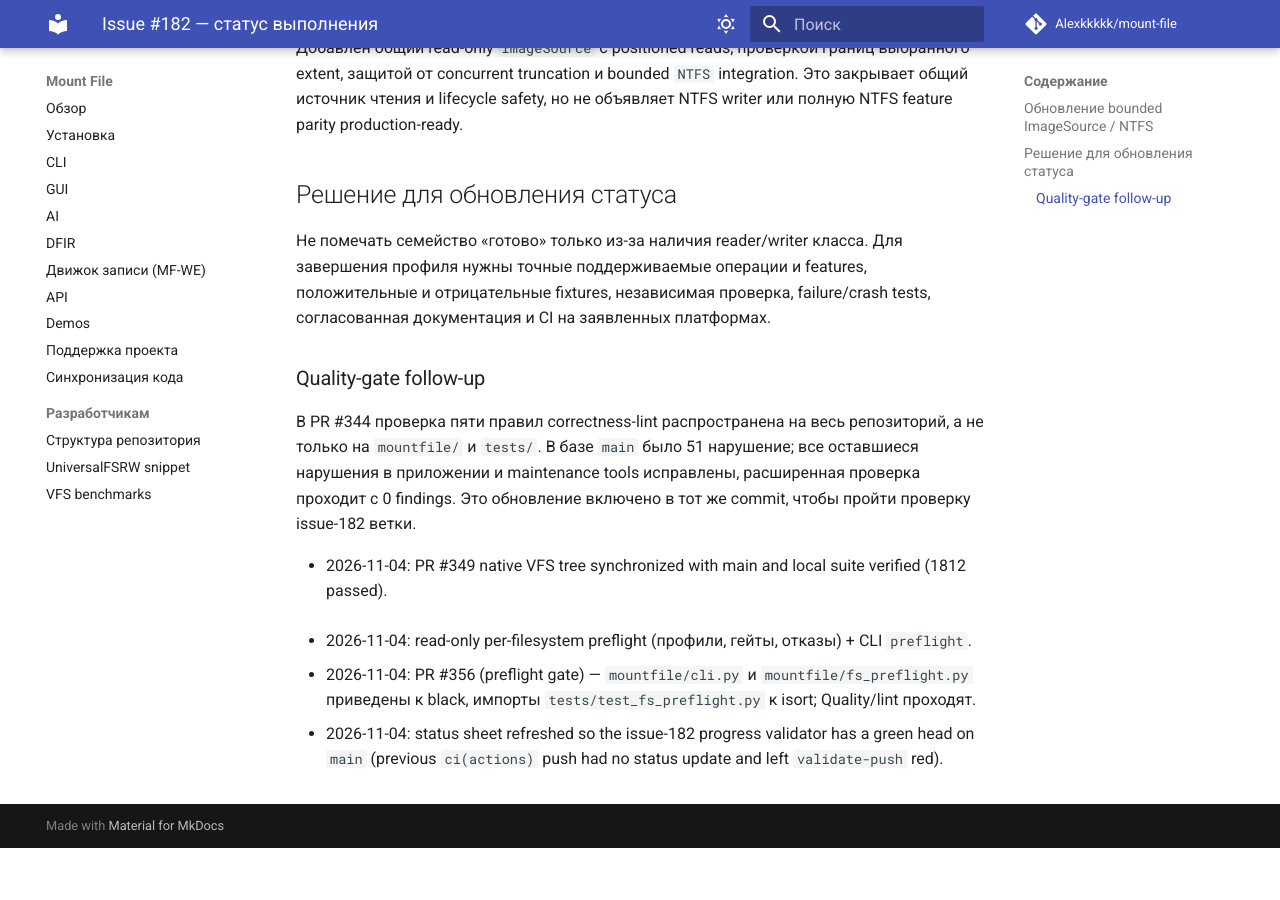
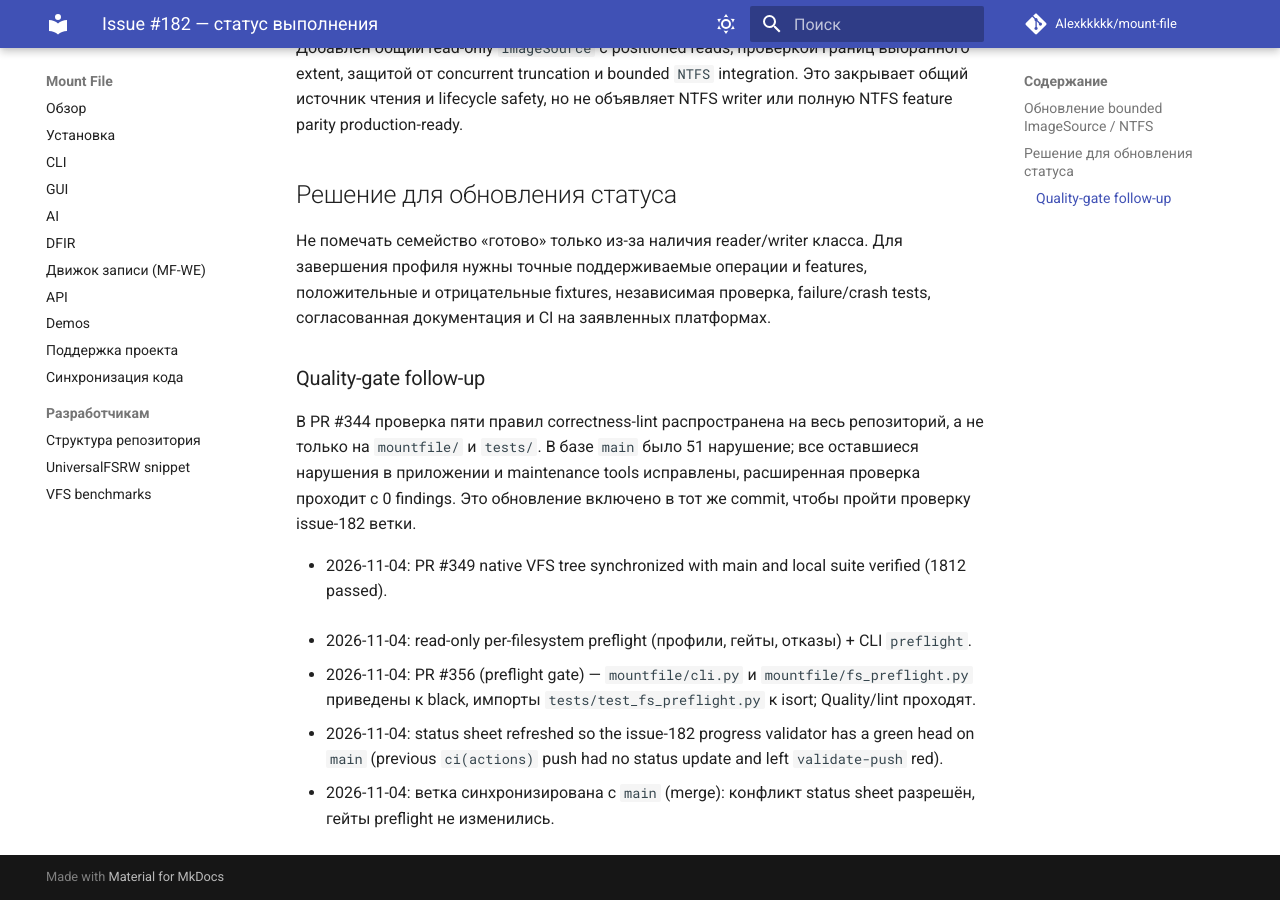
Before and after one commit to Alexkkkkk/mount-file, an MkDocs documentation site: the page built from docs/issue-182-status.md, in a window 1280 px wide and 900 px high, scrolled down 2093 px. Built offline with MkDocs 1.6.1 and Material for MkDocs 9.7.7, drawn with Linux system fonts in a browser that asks for light colours; comment, search, counter and statistics services are not loaded; before the commit the page ends 2941 px from its top, so only the background shows below that.

Commit message:
docs(issue-182): update status sheet for sync-merge commit

```diff
--- a/docs/issue-182-status.md
+++ b/docs/issue-182-status.md
@@ -42,3 +42,4 @@
 - 2026-11-04: PR #356 (preflight gate) — `mountfile/cli.py` и `mountfile/fs_preflight.py` приведены к black, импорты `tests/test_fs_preflight.py` к isort; Quality/lint проходят.
 
 - 2026-11-04: status sheet refreshed so the issue-182 progress validator has a green head on `main` (previous `ci(actions)` push had no status update and left `validate-push` red).
+- 2026-11-04: ветка синхронизирована с `main` (merge): конфликт status sheet разрешён, гейты preflight не изменились.
```
